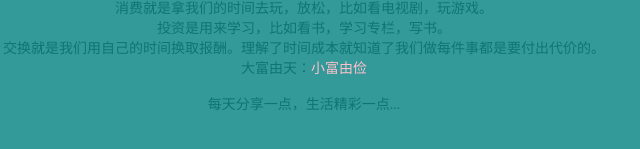
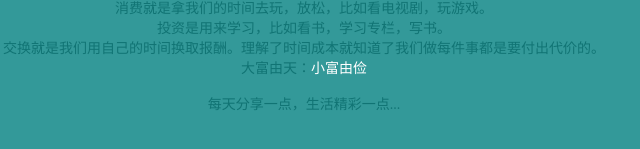
Before and after one commit to Mickealwang/wyt, a plain HTML site: page index.html in a window 1280 px wide. Shown: the part 643-792 px from the top of the page, 336-976 px from the left. Drawn offline with Linux system fonts and the light colour scheme.

Commit message:
Update index.html

```diff
--- a/index.html
+++ b/index.html
@@ -47,7 +47,7 @@ p{ text-align:center; color:#117474}
 <p>消费就是拿我们的时间去玩，放松，比如看电视剧，玩游戏。</p>
 <p>投资是用来学习，比如看书，学习专栏，写书。</p>
 <p>交换就是我们用自己的时间换取报酬。理解了时间成本就知道了我们做每件事都是要付出代价的。</p>
-<p>大富由天：<a href="https://mickealwang.github.io/wyt/" target="_blank" style="color: pink">小富由俭</a></p>
+<p>大富由天：<a href="https://mickealwang.github.io/wyt/" target="_blank">小富由俭</a></p>
 <p>&nbsp;</p>
 <p>每天分享一点，生活精彩一点...</p>
 </div>
```
